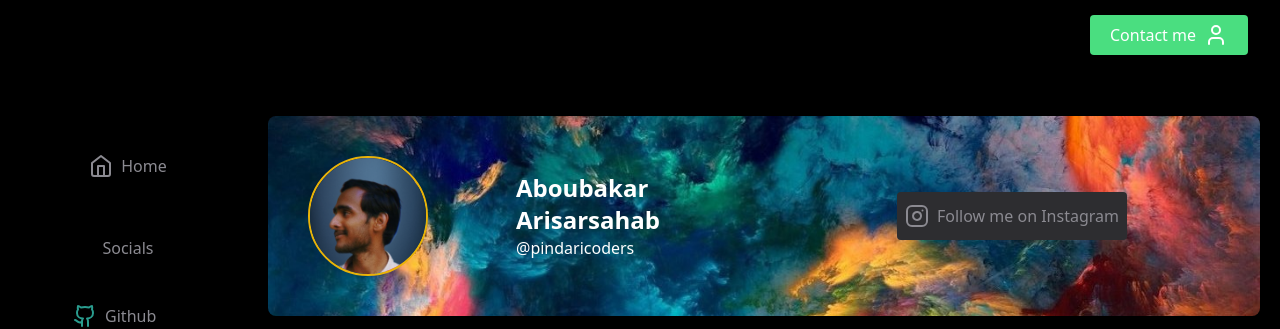
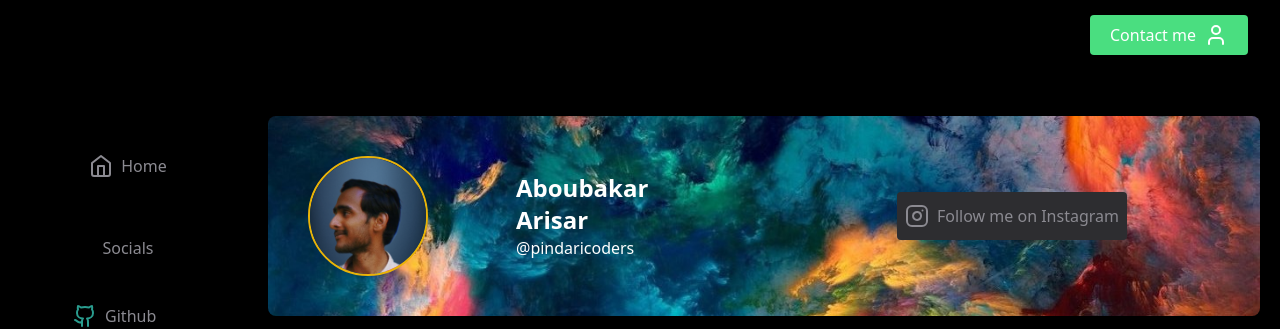
Before and after one commit to AboubakarArisar/Portfolio-website, a React (Vite) app: page / in a window 1280 px wide. Shown: the top 329 px of the page. Built offline with nearby package versions, Linux system fonts and the light colour scheme.

Commit message:
added functionlaties

```diff
--- a/src/Components/Cover.jsx
+++ b/src/Components/Cover.jsx
@@ -16,7 +16,7 @@ const Cover = () => {
             <div className='flex-grow flex xsm:flex-col md:flex-row justify-center items-center'>
               <div className='flex flex-col w-1/2 justify-center  md:mx-20 select-none'>
                 <h1 className='font-bold text-white text-2xl '>
-                  Aboubakar Arisarsahab
+                  Aboubakar Arisar
                 </h1>
                 <span className='text-white font-normal'>@pindaricoders</span>
               </div>
```
